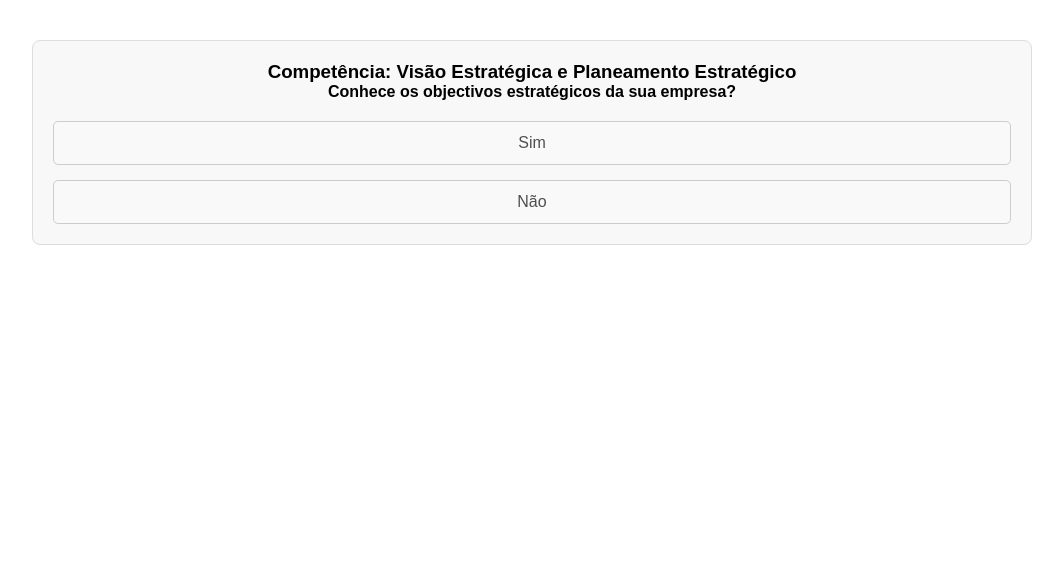
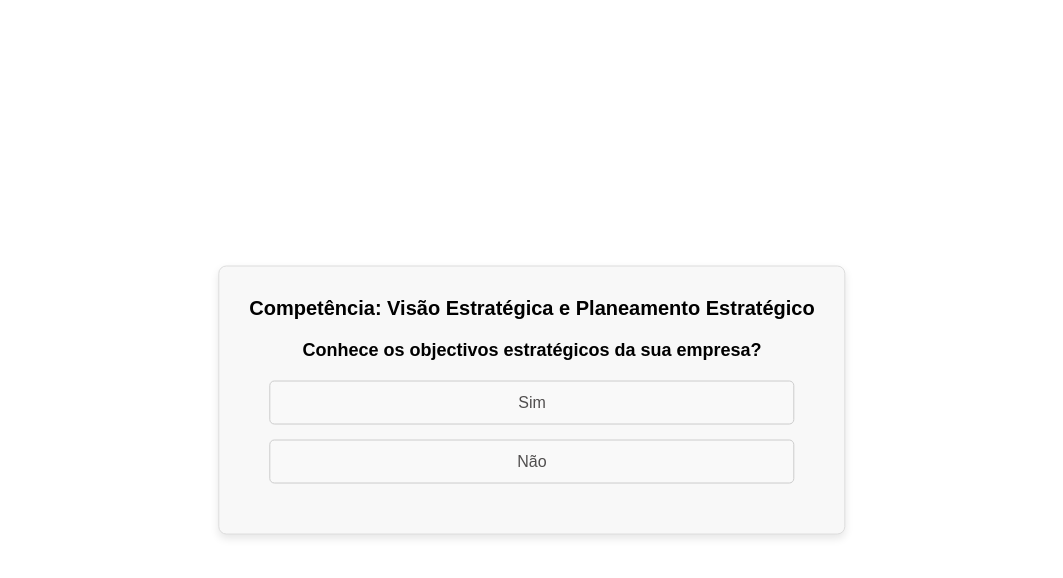
Before and after one commit to FredericoCanoeira/everest-ferramentas, a React (Create React App) app in the folder frontend/: page /assessment in a window 1280 px wide. Shown: the top 578 px of the page, without its empty margins (108-1171 px from the left). Built offline with nearby package versions, Linux system fonts and the light colour scheme.

Commit message:
add classes to update style on AssessmentForm

```diff
--- a/frontend/src/components/assessment/AssessmentForm.css
+++ b/frontend/src/components/assessment/AssessmentForm.css
@@ -1,36 +1,107 @@
 .assessment-form {
     font-family: Arial, sans-serif;
     text-align: center;
-    margin: 40px auto;
-    padding: 20px;
-    max-width: 1000px;
+    margin: 0 auto;
+    padding: 30px;
+    max-width: 800px;
     border: 1px solid #ddd;
     border-radius: 8px;
     background-color: #f8f8f8;
+    position: absolute;
+    top: 50%;
+    left: 50%;
+    transform: translate(-50%, -50%); /* Centraliza verticalmente */
+    box-shadow: 0px 4px 8px rgba(0, 0, 0, 0.1); /* Adiciona sombra para destacar */
+
   }
 
   .assessment-form h2 {
-    margin-bottom: 20px;
+    margin-bottom: 25px;
     font-size: 24px;
   }
 
   .assessment-form p {
-    margin-bottom: 15px;
+    margin-bottom: 20px;
     font-size: 18px;
+    line-height: 1.6;
   }
 
   .options button {
-    margin: 10px;
-    padding: 10px 20px;
+    margin: 15px;
+    padding: 12px 25px;
     font-size: 16px;
     border: none;
     border-radius: 4px;
     background-color: #c8def5;
-    color: rgb(187, 187, 187);
+    color: rgb(50, 50, 50);
     cursor: pointer;
     transition: background-color 0.3s ease;
   }
 
   .options button:hover {
     background-color: #0056b3;
+    color: white;
   }
+
+  .follow-up {
+    margin-top: 20px;
+  }
+
+  textarea {
+    width: 100%;
+    height: 100px;
+    margin-bottom: 20px;
+    padding: 10px;
+    border: 1px solid #ccc;
+    border-radius: 5px;
+    font-size: 16px;
+  }
+
+  input[type="file"] {
+    margin-top: 10px;
+    margin-bottom: 20px;
+  }
+
+  textarea, input[type="file"] {
+    margin-top: 10px; /* Espaço acima do campo */
+    margin-bottom: 20px; /* Espaço abaixo do campo */
+  }
+
+  .competency-title {
+    margin-bottom: 20px; /* Espaço entre a competência e a pergunta */
+    font-size: 20px;
+    font-weight: bold;
+  }
+
+  .question-container {
+    margin-top: 20px; /* Espaço adicional acima da pergunta */
+    margin-bottom: 20px; /* Espaço adicional abaixo da pergunta */
+  }
+
+  .question-container p {
+    color: #555; /* Cinza médio para suavizar o texto */
+    font-weight: normal; /* Peso da fonte mais leve */
+    font-size: 16px; /* Tamanho de fonte ajustado para leitura confortável */
+    line-height: 1.5; /* Maior espaçamento entre linhas para tornar o texto mais arejado */
+  }
+
+  .question-container label {
+    color: #666; /* Um cinza mais claro para os rótulos */
+    font-weight: 400; /* Peso normal para menos destaque */
+  }
+
+  .final-result-button {
+    margin-top: 20px;
+    padding: 12px 25px;
+    font-size: 18px;
+    border: none;
+    border-radius: 5px;
+    background-color: #0693f1; /* Cor verde */
+    color: white;
+    cursor: pointer;
+    transition: background-color 0.3s ease;
+  }
+
+  .final-result-button:hover {
+    background-color: #0286dfe5; /* Cor verde mais escura ao passar o mouse */
+  }
--- a/frontend/src/components/assessment/AssessmentForm.js
+++ b/frontend/src/components/assessment/AssessmentForm.js
@@ -324,13 +324,15 @@ const AssessmentForm = () => {
     <div className="assessment-form">
       {!isCompleted ? (
         <>
-          <h3>Competência: {currentCompetency}</h3>
+          <h3 className="competency-title">Competência: {currentCompetency}</h3>
           {!showFollowUp ? (
+            <div className="question-container">
             <Question
               question={currentQuestion.text}
               options={currentQuestion.options}
               onAnswer={handleAnswer}
             />
+            </div>
           ) : (
             // Renderiza apenas o follow-up (campo adicional)
             <div className="follow-up">
@@ -359,7 +361,7 @@ const AssessmentForm = () => {
           <p>Sua pontuação total: {finalScore}%</p>
           <p>Classificação: <strong>{category}</strong></p>
           <p>{categoryMessage}</p> {/* Exibe a mensagem correspondente à categoria */}
-          <button onClick={handleRedirectToPayment}>
+          <button className="final-result-button" onClick={handleRedirectToPayment}>
             Solicitar o relatório completo para conhecer os seus pontos fortes e áreas que necessita melhorar
           </button>
         </div>
```
